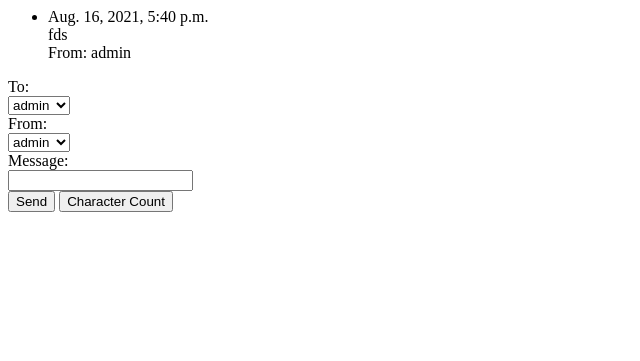
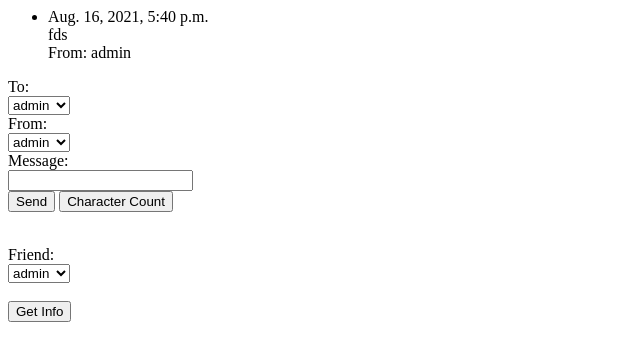
Before and after one commit to shlevanto/CSBaseProject1, a Django app: page / in a window 1280 px wide. Shown: the top 361 px of the page, without its empty margins (0-640 px from the left). Run offline with Django 3.2, Linux system fonts and the light colour scheme; data comes from the database, SQL or seed files in the repository.

Commit message:
set up friend functionality, where user can see info (real name and e-mail of friends ie. users that have sent messages to logged in user)

```diff
--- a/CSBaseProject1/mymessages/templates/index.html
+++ b/CSBaseProject1/mymessages/templates/index.html
@@ -40,4 +40,16 @@
       <input type="submit" name="action" value="Send"/>
       <input type="submit" name="action" value="Character Count">
     </form>
+  </br>
+  <form action="friend/", method="GET">
+    <span>Friend:</span><br/>
+    <select name="friend">
+      {% for user in all_users %}
+        <option value="{{ user.username }}">{{ user.username}}</option>
+      {% endfor %}
+    </select>
+    <br/>
+    <br/>
+    <input type="submit" value="Get Info">
+    </form>
 </body>
--- a/CSBaseProject1/mymessages/urls.py
+++ b/CSBaseProject1/mymessages/urls.py
@@ -4,4 +4,5 @@ from . import views
 urlpatterns = [
     path('', views.index, name='index'),
     path('send/', views.sendView, name='send'),
+    path('friend/', views.friendView, name='friend'),
 ]
--- a/CSBaseProject1/mymessages/views.py
+++ b/CSBaseProject1/mymessages/views.py
@@ -5,19 +5,21 @@ from django.contrib.auth import get_user_model
 from datetime import datetime
 from django.views.decorators.csrf import csrf_exempt
 from django.db import connection  # unsafe
+from django.contrib.auth.decorators import login_required
 
 
 from .models import Message
 
 # Create your views here.
 
-
+#@login_required
 def index(request):
     my_messages = Message.objects.all()
 
     # get list of all users
-    # this also shows tha admin username!
     all_users = get_user_model().objects.all()
+
+    # get list of friends ie. those users that have sent me messages
 
     template = loader.get_template('index.html')
     context = {
@@ -63,3 +65,10 @@ def sendView(request):
         message_length = len(new_message)
         char_count = f'<html><body>The character count for {new_message} is {message_length}.</body></html>'
         return HttpResponse(char_count)
+
+
+# Vulnerability 4. Exposure of data
+# you should only be able to see the e-mail of those who sent you messages
+# but because we use GET request, you can use a modified url
+def friendView(request):
+    return HttpResponse('<html><body>Info of my friend</body></html>')
```
